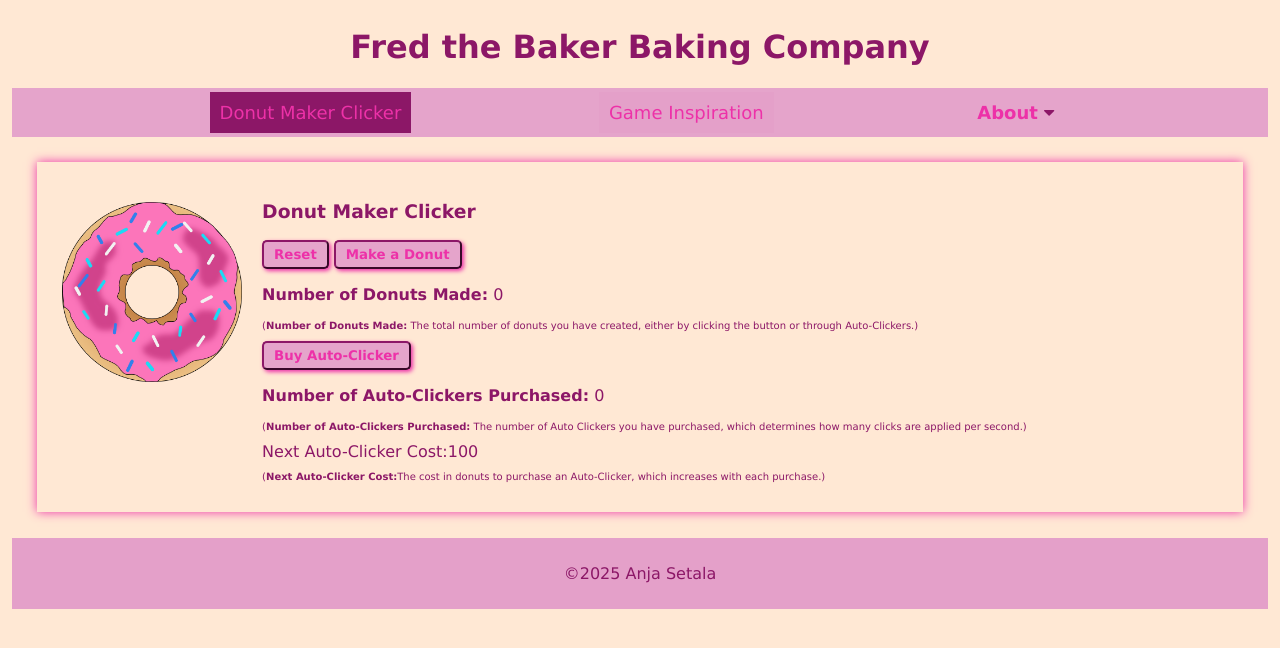
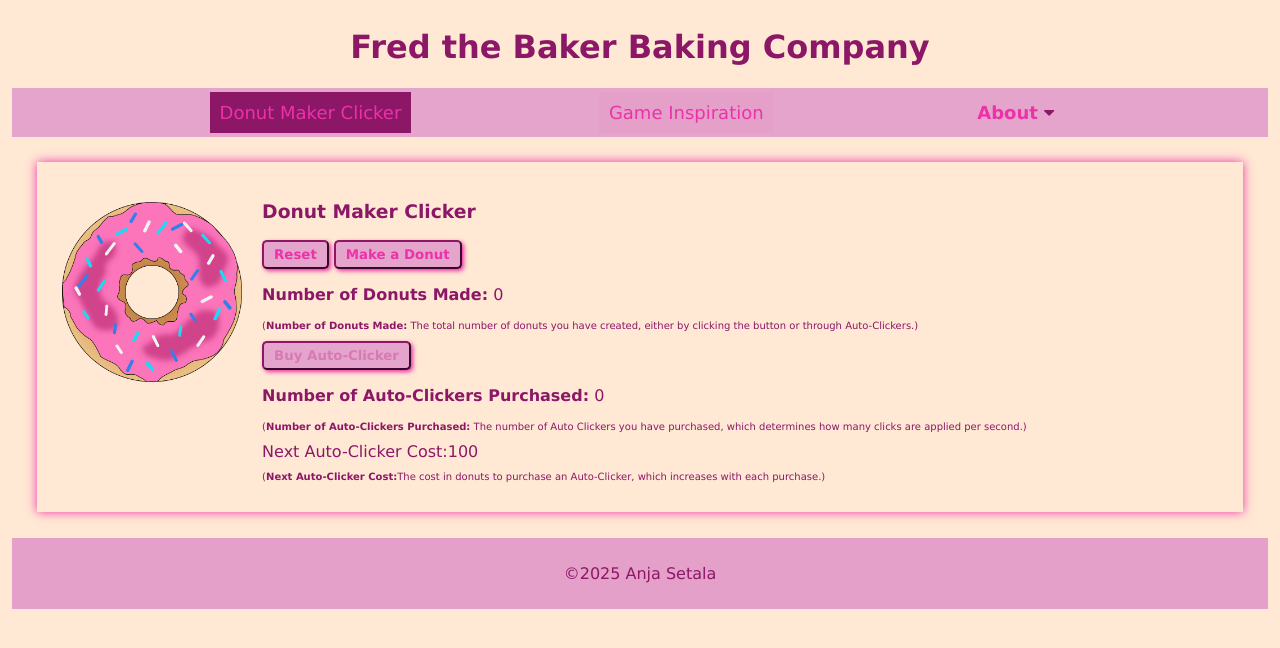
Before and after one commit to anja-setala/Donut-Maker, a plain HTML site: page index.html in a window 1280 px wide. Drawn offline with Linux system fonts and the light colour scheme.

Commit message:
update v1.2

```diff
--- a/style.css
+++ b/style.css
@@ -190,3 +190,7 @@ button {
     cursor: pointer;
     box-shadow: 2px 2px 4px #ED31A8;
 }
+
+#autoClicker:disabled {
+    color:#d67ab4;
+}
```
